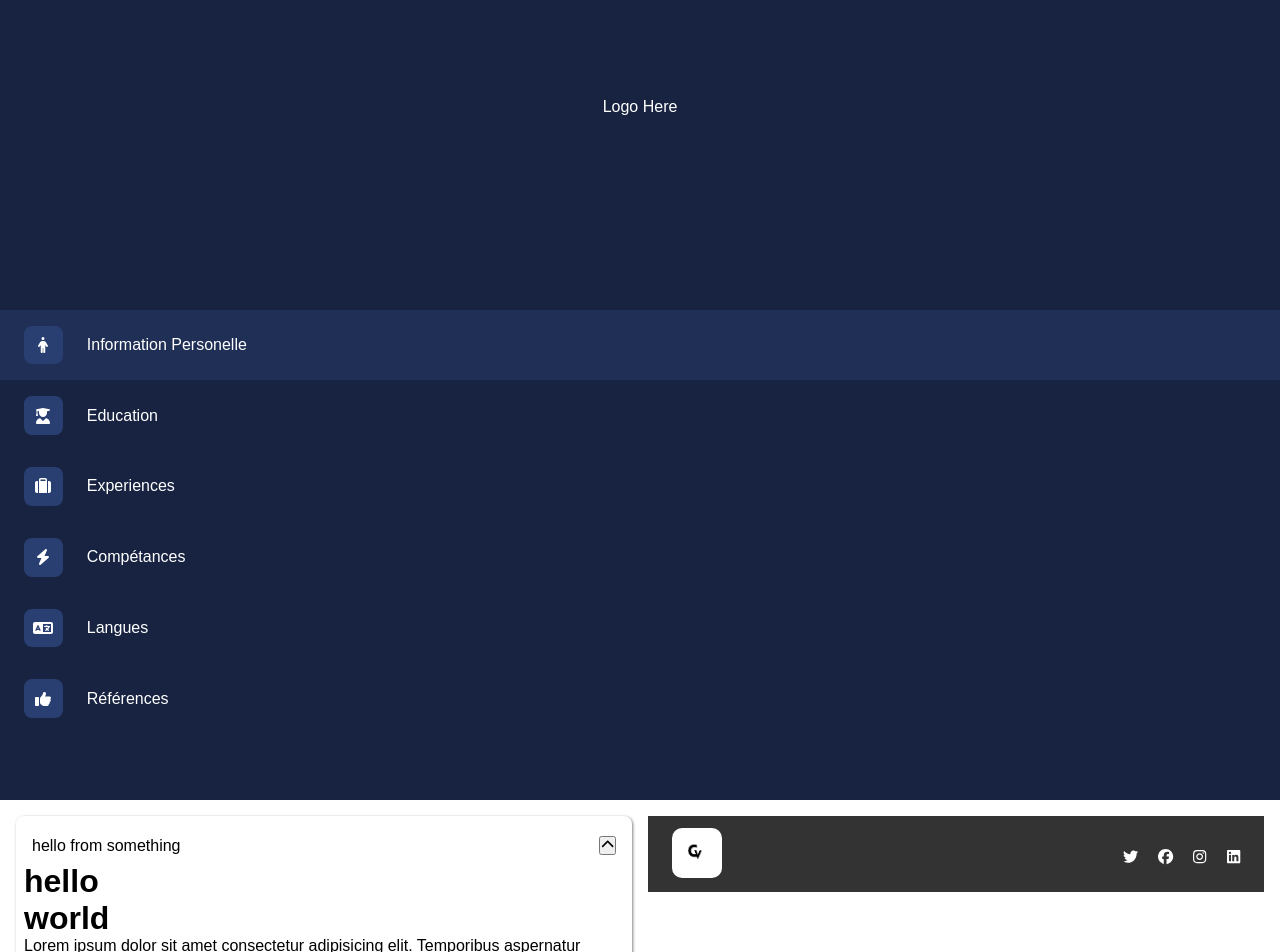
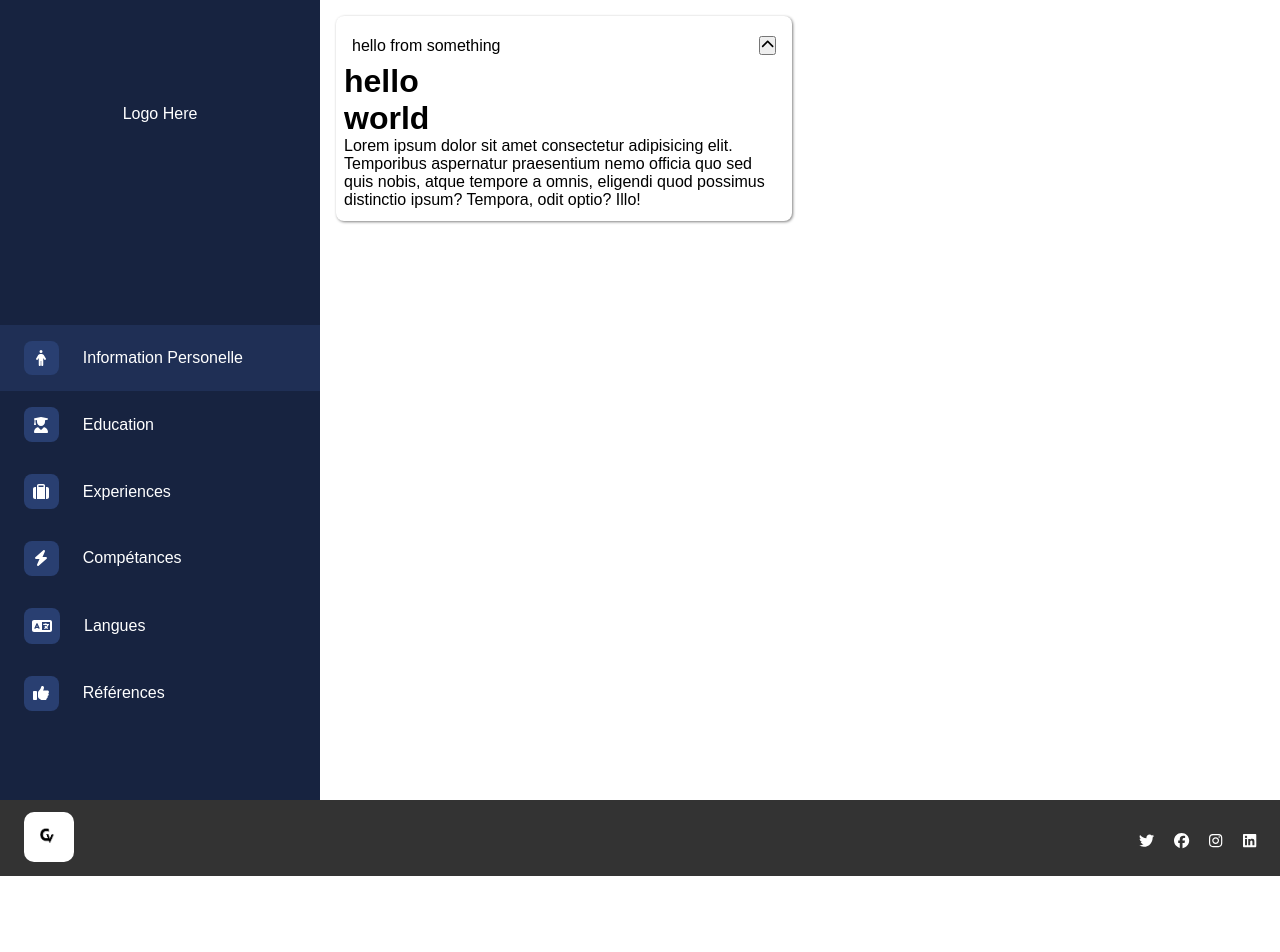
Before and after one commit to SihamAlouani/CVGenerateur, a React (Vite) app: page / in a window 1280 px wide. Shown: the top 952 px of the page. After the commit the page ends 876 px from the top, so only its background shows below. Built offline with nearby package versions, Linux system fonts and the light colour scheme.

Commit message:
[Fix] footer

```diff
--- a/src/App.jsx
+++ b/src/App.jsx
@@ -17,6 +17,7 @@ function App() {
   return (
     <div className="app">
       {/* routes */}
+      <div className="app-content">
         <Sidebar setPage={setPage} page={page} />
         <div className="content">
           <CustomRoute path="Information Personelle" page={page}>
@@ -27,8 +28,8 @@ function App() {
                 <p>
                   Lorem ipsum dolor sit amet consectetur adipisicing elit.
                   Temporibus aspernatur praesentium nemo officia quo sed quis
-                nobis, atque tempore a omnis, eligendi quod possimus distinctio
-                ipsum? Tempora, odit optio? Illo!
+                  nobis, atque tempore a omnis, eligendi quod possimus
+                  distinctio ipsum? Tempora, odit optio? Illo!
                 </p>
               </div>
             </CollapseSection>
@@ -48,8 +49,7 @@ function App() {
           <CustomRoute path="Références" page={page}>
             <h1>this is Références </h1>
           </CustomRoute>
-
-        <Footer />
+        </div>
       </div>
       <Footer />
     </div>
```
Lines whose indentation alone changed are shown as unchanged.
